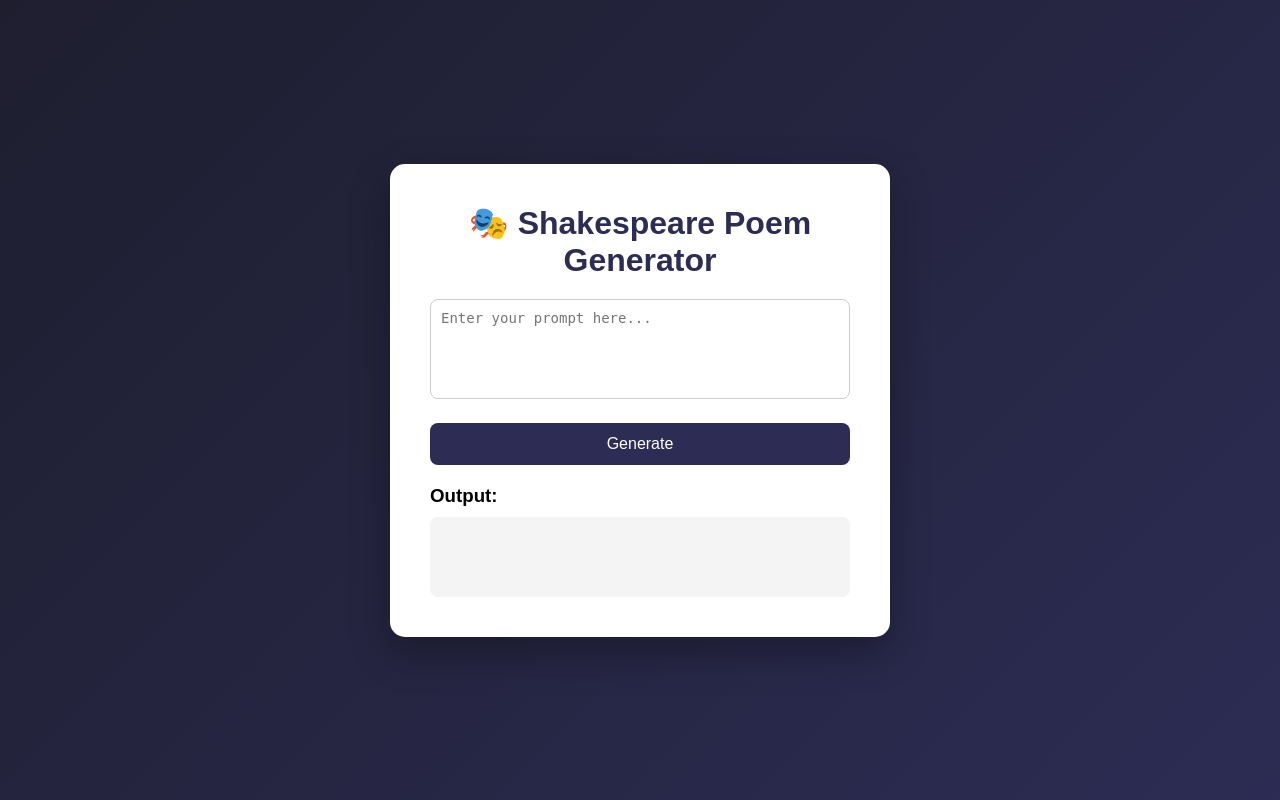
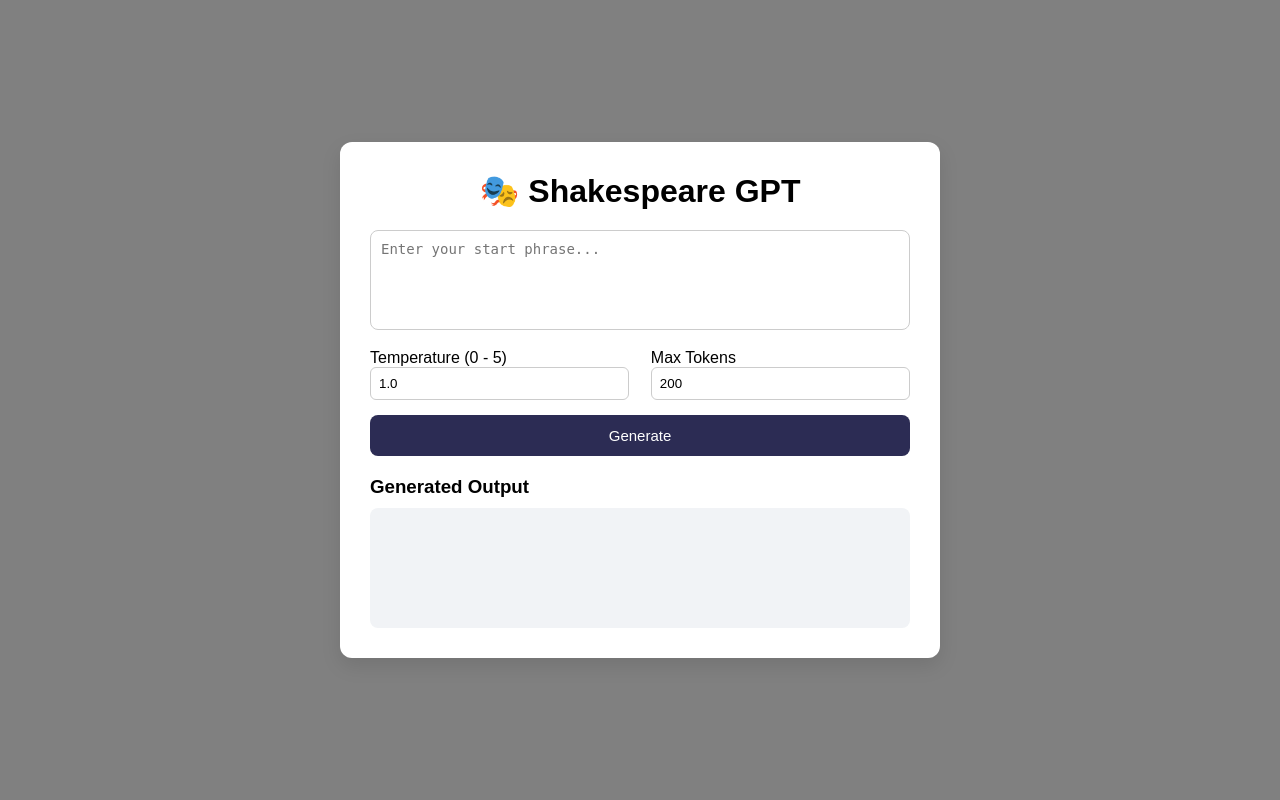
Before and after one commit to NithinVikas-AV/Shakespeare-GPT, a Flask app: page / in a window 1280 px wide. Run offline with Flask 3, Linux system fonts and the light colour scheme.

Commit message:
Improved UI

```diff
--- a/Deployment/app.py
+++ b/Deployment/app.py
@@ -11,7 +11,11 @@ def home():
 def generate():
     data = request.json
     prompt = data.get("prompt", "")
-    output = generate_poem(prompt)
+    temperature = float(data.get("temperature", 1.0))
+    max_tokens = int(data.get("max_tokens", 200))
+
+    output = generate_poem(prompt, max_tokens=max_tokens, temperature=temperature)
+
     return jsonify({"response": output})
 
 if __name__ == "__main__":
--- a/Deployment/inference.py
+++ b/Deployment/inference.py
@@ -38,16 +38,22 @@ class Head(nn.Module):
         self.register_buffer('tril', torch.tril(torch.ones(block_size, block_size)))
         self.dropout = nn.Dropout(dropout)
 
-    def forward(self, x):
+    def forward(self, x, return_attention=False):
         B, T, C = x.shape
         k = self.key(x)
         q = self.query(x)
+
         wei = q @ k.transpose(-2, -1) * C**-0.5
         wei = wei.masked_fill(self.tril[:T,:T] == 0, float('-inf'))
         wei = F.softmax(wei, dim=-1)
+
+        if return_attention:
+            return wei.detach().cpu().numpy()
+
         wei = self.dropout(wei)
         v = self.value(x)
-        return wei @ v
+        out = wei @ v
+        return out
 
 
 class MultiHeadAttention(nn.Module):
@@ -130,10 +136,18 @@ model.eval()
 
 # ---------------- GENERATE ----------------
 
-def generate_poem(prompt, max_tokens=100):
+def generate_poem(prompt, max_tokens=200, temperature=1.0):
     idx = torch.tensor([encode(prompt)], dtype=torch.long).to(device)
-    generated = model.generate(idx, max_tokens)[0].tolist()
-    return decode(generated)
+
+    for _ in range(max_tokens):
+        idx_cond = idx[:, -block_size:]
+        logits = model(idx_cond)
+        logits = logits[:, -1, :] / temperature
+        probs = F.softmax(logits, dim=-1)
+        idx_next = torch.multinomial(probs, num_samples=1)
+        idx = torch.cat((idx, idx_next), dim=1)
+
+    return decode(idx[0].tolist())
 
 
 # # Example
--- a/Deployment/static/script.js
+++ b/Deployment/static/script.js
@@ -1,21 +1,33 @@
 function generateText() {
     const prompt = document.getElementById("prompt").value;
-    const output = document.getElementById("output");
+    const temperature = document.getElementById("temperature").value;
+    const max_tokens = document.getElementById("max_tokens").value;
+    const outputDiv = document.getElementById("output");
 
-    output.innerText = "Generating... ⏳";
+    if (!prompt) return;
+
+    // Clear previous output
+    outputDiv.innerText = "Generating...";
 
     fetch("/generate", {
         method: "POST",
         headers: {
-            "Content-Type": "application/json",
+            "Content-Type": "application/json"
         },
-        body: JSON.stringify({ prompt: prompt }),
+        body: JSON.stringify({
+            prompt: prompt,
+            temperature: temperature,
+            max_tokens: max_tokens
+        })
     })
     .then(response => response.json())
     .then(data => {
-        output.innerText = data.response;
+        outputDiv.innerText = data.response;
     })
     .catch(() => {
-        output.innerText = "Something went wrong!";
+        outputDiv.innerText = "Something went wrong!";
     });
+
+    // Clear textarea after sending
+    document.getElementById("prompt").value = "";
 }
--- a/Deployment/static/style.css
+++ b/Deployment/static/style.css
@@ -1,45 +1,38 @@
-/* Reset */
 * {
     margin: 0;
     padding: 0;
     box-sizing: border-box;
 }
 
-/* Full page center */
 body {
     font-family: Arial, sans-serif;
-    background: linear-gradient(135deg, #1e1e2f, #2c2c54);
+    background: grey;
     height: 100vh;
     display: flex;
     justify-content: center;
     align-items: center;
 }
 
-/* Container */
 .container {
     width: 100%;
     display: flex;
     justify-content: center;
 }
 
-/* Card Design */
 .card {
-    background: #ffffff;
-    padding: 40px;
-    border-radius: 15px;
-    width: 500px;
-    max-width: 90%;
-    box-shadow: 0 15px 40px rgba(0, 0, 0, 0.3);
-    text-align: center;
+    width: 600px;
+    max-width: 95%;
+    background: white;
+    padding: 30px;
+    border-radius: 12px;
+    box-shadow: 0 8px 20px rgba(0, 0, 0, 0.1);
 }
 
-/* Title */
 .card h1 {
+    text-align: center;
     margin-bottom: 20px;
-    color: #2c2c54;
 }
 
-/* Textarea */
 textarea {
     width: 100%;
     height: 100px;
@@ -47,11 +40,28 @@ textarea {
     border-radius: 8px;
     border: 1px solid #ccc;
     resize: none;
+    margin-bottom: 15px;
     font-size: 14px;
-    margin-bottom: 20px;
 }
 
-/* Button */
+.config {
+    display: flex;
+    justify-content: space-between;
+    margin-bottom: 15px;
+}
+
+.config div {
+    display: flex;
+    flex-direction: column;
+    width: 48%;
+}
+
+input[type="number"] {
+    padding: 8px;
+    border-radius: 6px;
+    border: 1px solid #ccc;
+}
+
 button {
     width: 100%;
     padding: 12px;
@@ -59,27 +69,24 @@ button {
     color: white;
     border: none;
     border-radius: 8px;
-    font-size: 16px;
+    font-size: 15px;
     cursor: pointer;
-    transition: 0.3s ease;
+    transition: 0.2s;
 }
 
 button:hover {
     background-color: #40407a;
-    transform: scale(1.02);
 }
 
-/* Output */
 .output-box {
     margin-top: 20px;
-    text-align: left;
 }
 
 #output {
     margin-top: 10px;
+    background: #f1f3f6;
+    padding: 15px;
+    border-radius: 8px;
+    min-height: 120px;
     white-space: pre-wrap;
-    background: #f4f4f4;
-    padding: 10px;
-    border-radius: 8px;
-    min-height: 80px;
 }
--- a/Deployment/templates/index.html
+++ b/Deployment/templates/index.html
@@ -1,22 +1,36 @@
 <!doctype html>
 <html>
 <head>
-    <title>Shakespeare AI</title>
+    <title>Shakespeare GPT</title>
     <link rel="stylesheet" href="{{ url_for('static', filename='style.css') }}">
 </head>
+<body>
 
-  <body>
 <div class="container">
     <div class="card">
-        <h1>🎭 Shakespeare Poem Generator</h1>
+        <h1>🎭 Shakespeare GPT</h1>
 
-        <textarea id="prompt" placeholder="Enter your prompt here..."></textarea>
+        <textarea id="prompt" placeholder="Enter your start phrase..."></textarea>
+
+        <div class="config">
+            <div>
+                <label>Temperature (0 - 5)</label>
+                <input type="number" id="temperature" value="1.0" step="0.1" min="0.1" max="2.0">
+            </div>
+
+            <div>
+                <label>Max Tokens</label>
+                <input type="number" id="max_tokens" value="200" min="10" max="1000">
+            </div>
+        </div>
+
         <button onclick="generateText()">Generate</button>
 
         <div class="output-box">
-          <h3>Output:</h3>
-          <p id="output"></p>
+            <h3>Generated Output</h3>
+            <div id="output"></div>
         </div>
+
     </div>
 </div>
 
```
Lines whose indentation alone changed are shown as unchanged.
